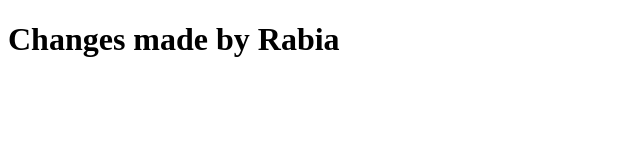
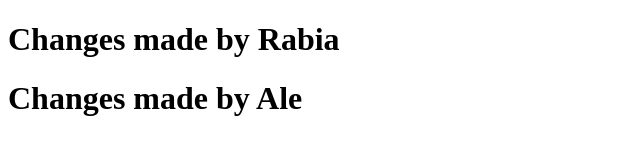
Before and after one commit to demotafeteach/demo, a plain HTML site: page src/index.html in a window 1280 px wide. Shown: the whole page, without its empty margins (0-640 px from the left). Drawn offline with Linux system fonts and the light colour scheme.

Commit message:
demo commit

```diff
--- a/src/index.html
+++ b/src/index.html
@@ -9,6 +9,7 @@
 
     <body>
         <h1>Changes made by Rabia</h1>
+        <h1>Changes made by Ale</h1>
     </body>
 
 </html>
```
